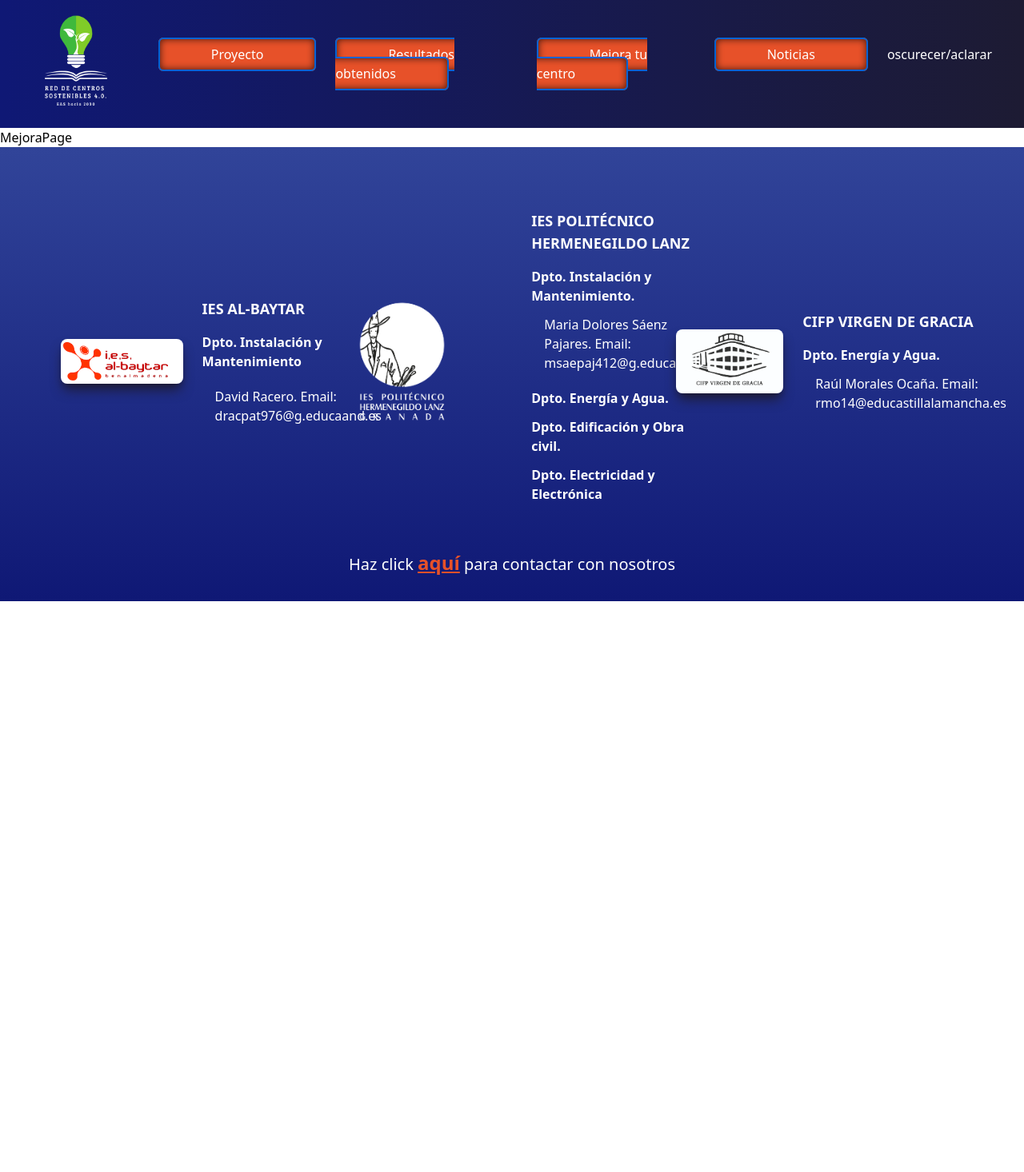
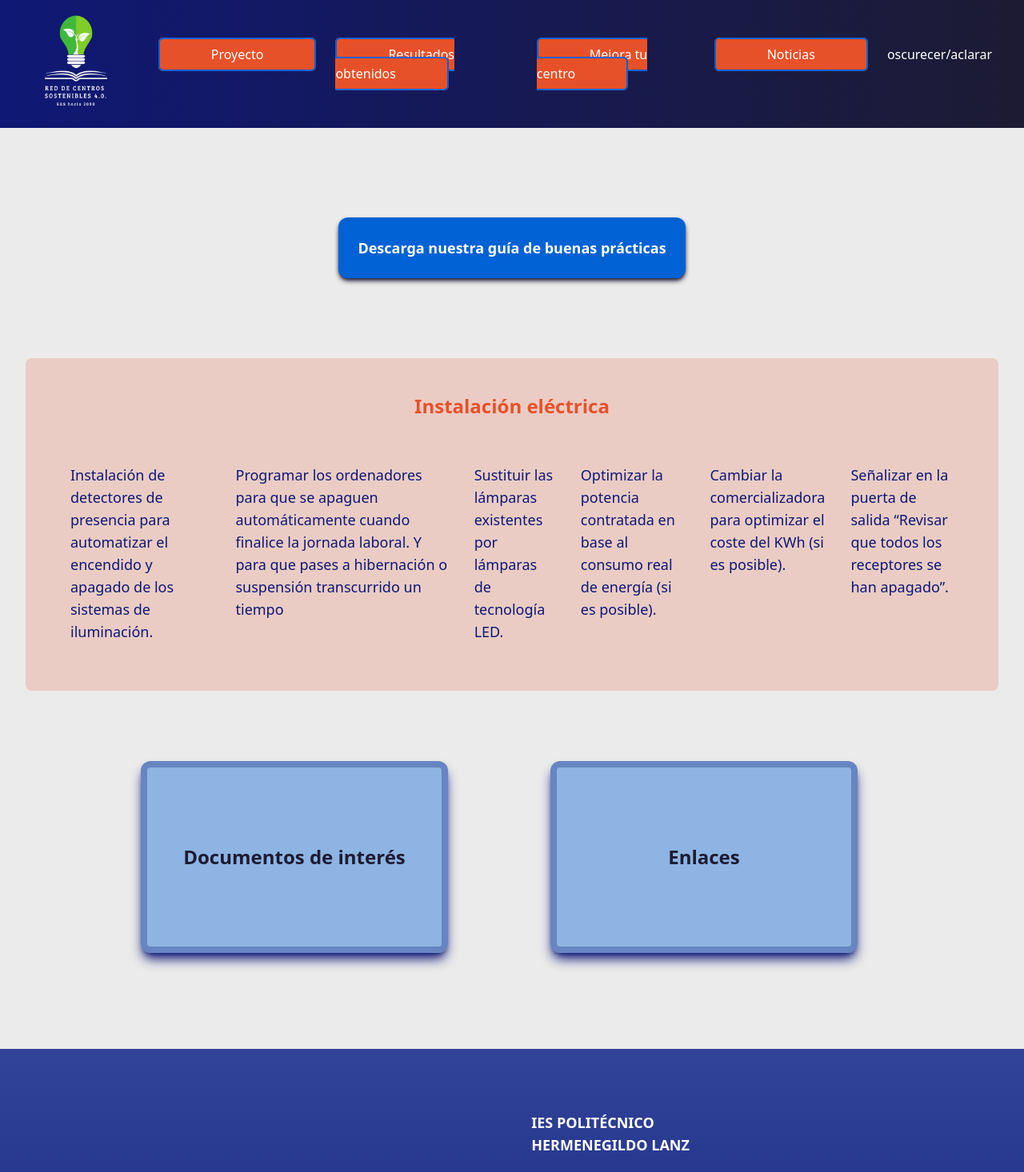
Before and after one commit to Sellsword9/dualiza, a React (Vite) app in the folder frontend/: page /mejora in a window 1280 px wide. Shown: the top 1466 px of the page at 80% size. Before the commit the page ends 800 px from the top, so only its background shows below. Built offline with nearby package versions, Linux system fonts and the light colour scheme.

Commit message:
Commit mejora Pag

```diff
--- a/frontend/src/components/Header.jsx
+++ b/frontend/src/components/Header.jsx
@@ -11,10 +11,10 @@
         <a href='/'><img src={Logo} className='h-44' alt="logo" /></a>
         <nav>
           <ul className="list-none p-6 flex">
-            <Link to="/"><li className="inline mr-6 bordeLinks bg-orange-custom py-3 text-white shadow-inner-li rounded-md lg:pl-16 lg:pr-16 md:py-2 md:pl-4 md:pr-4 sm:py-2 sm:pl-2 sm:pr-2">Proyecto</li></Link>
-            <Link to="/resultados"><li className="inline mr-6 bordeLinks text-white bg-orange-custom shadow-inner-li rounded-md lg:pl-16 lg:pr-16 md:py-2 md:pl-4 md:pr-4 sm:py-2 sm:pl-2 sm:pr-2">Resultados obtenidos</li></Link>
-            <Link to="/mejora"><li className="inline text-white mr-6 bordeLinks bg-orange-custom shadow-inner-li rounded-md lg:pl-16 lg:pr-16 md:py-2 md:pl-4 md:pr-4 sm:py-2 sm:pl-2 sm:pr-2">Mejora tu centro</li></Link>
-            <Link to="/noticias"><li className="inline text-white mr-6 bordeLinks bg-orange-custom shadow-inner-li rounded-md lg:pl-16 lg:pr-16 md:py-2 md:pl-4 md:pr-4 sm:py-2 sm:pl-2 sm:pr-2">Noticias</li></Link>
+            <Link to="/"><li className="inline mr-6 bordeLinks bg-orange-custom py-3 text-white  rounded-md lg:pl-16 lg:pr-16 md:py-2 md:pl-4 md:pr-4 sm:py-2 sm:pl-2 sm:pr-2">Proyecto</li></Link>
+            <Link to="/resultados"><li className="inline mr-6 bordeLinks text-white bg-orange-custom rounded-md lg:pl-16 lg:pr-16 md:py-2 md:pl-4 md:pr-4 sm:py-2 sm:pl-2 sm:pr-2">Resultados obtenidos</li></Link>
+            <Link to="/mejora"><li className="inline text-white mr-6 bordeLinks bg-orange-custom  rounded-md lg:pl-16 lg:pr-16 md:py-2 md:pl-4 md:pr-4 sm:py-2 sm:pl-2 sm:pr-2">Mejora tu centro</li></Link>
+            <Link to="/noticias"><li className="inline text-white mr-6 bordeLinks bg-orange-custom  rounded-md lg:pl-16 lg:pr-16 md:py-2 md:pl-4 md:pr-4 sm:py-2 sm:pl-2 sm:pr-2">Noticias</li></Link>
             <li className='text-white inline'>oscurecer/aclarar</li>
           </ul>
         </nav>
--- a/frontend/src/index.css
+++ b/frontend/src/index.css
@@ -10,4 +10,8 @@
 
 .shadow-inner-li {
     box-shadow: inset 0 0 10px rgba(0, 0, 0, 0.7);
-  }
+}
+
+.naranja-electrico{
+    background-color: ;
+}
--- a/frontend/src/pages/MejoraPage.jsx
+++ b/frontend/src/pages/MejoraPage.jsx
@@ -1,7 +1,57 @@
+import archivo from '../assets/mejoraPdf/guia de buenas practicas 2 (version 4).pdf';
+
+
 
 const MejoraPage = () => {
+
+  const handleDescargarArchivo = () => {
+    // Aquí accedes a la ruta de tu archivo local y lo descargas
+    const link = document.createElement('a');
+    link.href = archivo;
+    link.download = 'guia-buenas-practicas.pdf';
+    document.body.appendChild(link);
+    link.click();
+    document.body.removeChild(link);
+  };
+
+  const handleRedireccionar = () => {
+    window.location.href = "https://www.ieshlanz.es/documentos/";
+  };
+
   return (
-    <div>MejoraPage</div>
+    <div className=" bg-gris-claro flex align-center justify-center p-8 ">
+      <div className="flex flex-col justify-center items-center">
+        <div className="bg-azul-claro flex text-center rounded-xl m-20 shadow-md shadow-azul-negro">
+          <button  onClick={handleDescargarArchivo}>
+            <p className="text-white p-6 font-semibold text-lg">Descarga nuestra guía de buenas prácticas</p>
+          </button>
+        </div>
+        <div>
+        <div className="bg-orange-custom bg-opacity-20 rounded-lg flex justify-center items-center h-[26rem] flex-col mt-5 p-10 ">
+          <p className="text-orange-custom font-bold text-2xl pb-10">Instalación eléctrica</p>
+          <ul>
+            <div className='flex justify-between '>
+              <li className="m-4 text-lg text-azul-oscuro font-medium">Instalación de detectores de presencia para automatizar el encendido y apagado de los sistemas de iluminación.</li>
+              <li className="m-4 text-lg text-azul-oscuro font-medium ">Programar los ordenadores para que se apaguen automáticamente cuando finalice la jornada laboral. Y para que pases a hibernación o suspensión transcurrido un tiempo</li>
+              <li className="m-4 text-lg text-azul-oscuro font-medium ">Sustituir las lámparas existentes por lámparas de tecnología LED.</li>
+              <li className="m-4 text-lg text-azul-oscuro font-medium">Optimizar la potencia contratada en base al consumo real de energía (si es posible).</li>
+              <li className="m-4 text-lg text-azul-oscuro font-medium">Cambiar la comercializadora para optimizar el coste del KWh (si es posible).</li>
+              <li className="m-4 text-lg text-azul-oscuro font-medium">Señalizar en la puerta de salida “Revisar que todos los receptores se han apagado”.</li>
+
+            </div>
+            </ul>
+        </div>
+        <div className="flex align-center justify-center m-10">
+          <button onClick={handleRedireccionar} className="text-azul-negro font-semibold bg-azul-claro shadow-lg shadow-azul-oscuro bg-opacity-40 rounded-xl mr-20 p-8 m-12 w-96 h-60 text-center flex items-center justify-center text-2xl border-8 border-azul-oscuro border-opacity-30">
+            Documentos de interés
+          </button>
+          <button onClick={handleRedireccionar} className="text-azul-negro font-semibold bg-azul-claro shadow-lg shadow-azul-oscuro bg-opacity-40 rounded-xl mr-20 p-8 m-12 w-96 h-60 text-center flex items-center justify-center text-2xl border-8 border-azul-oscuro border-opacity-30">
+            Enlaces
+          </button>
+        </div>
+        </div>
+      </div>
+    </div>
   )
 }
 
```
Also changed, not shown: 1 other file (tests, documents, lock files or other folders).
